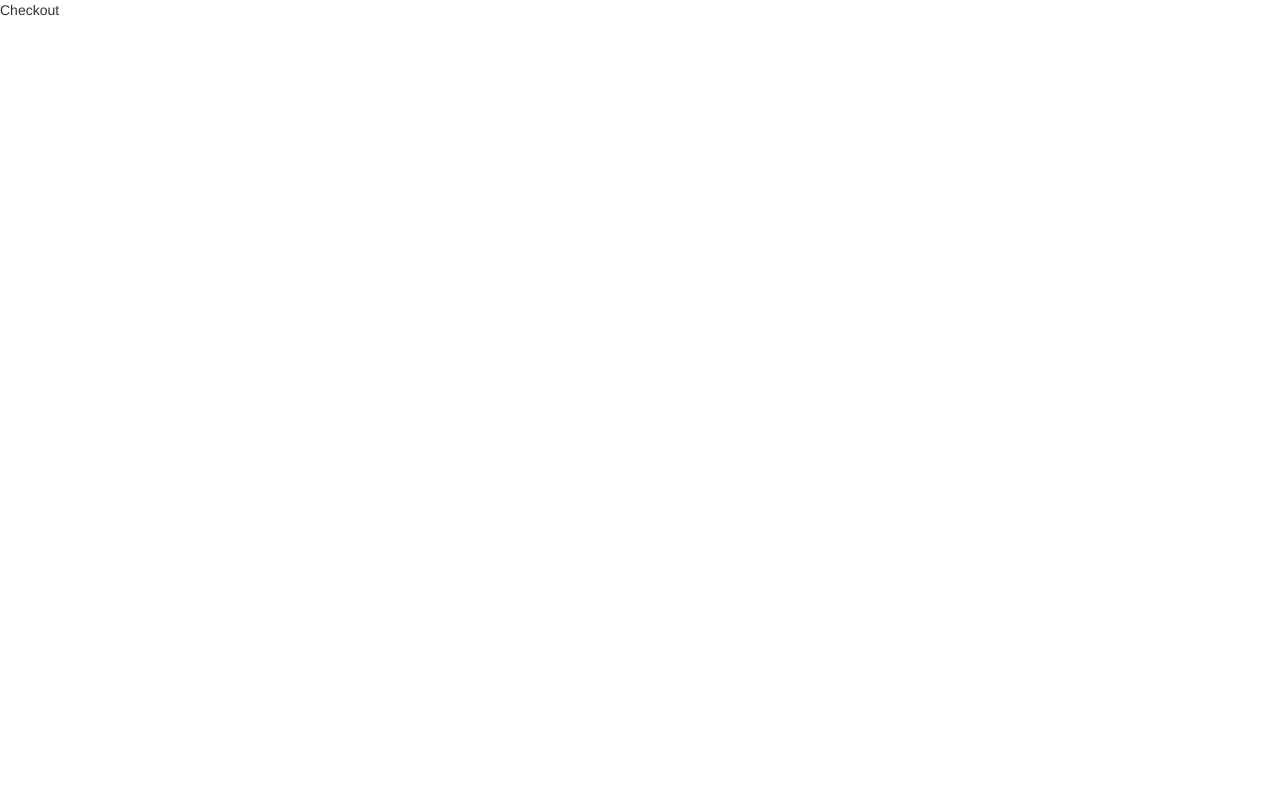
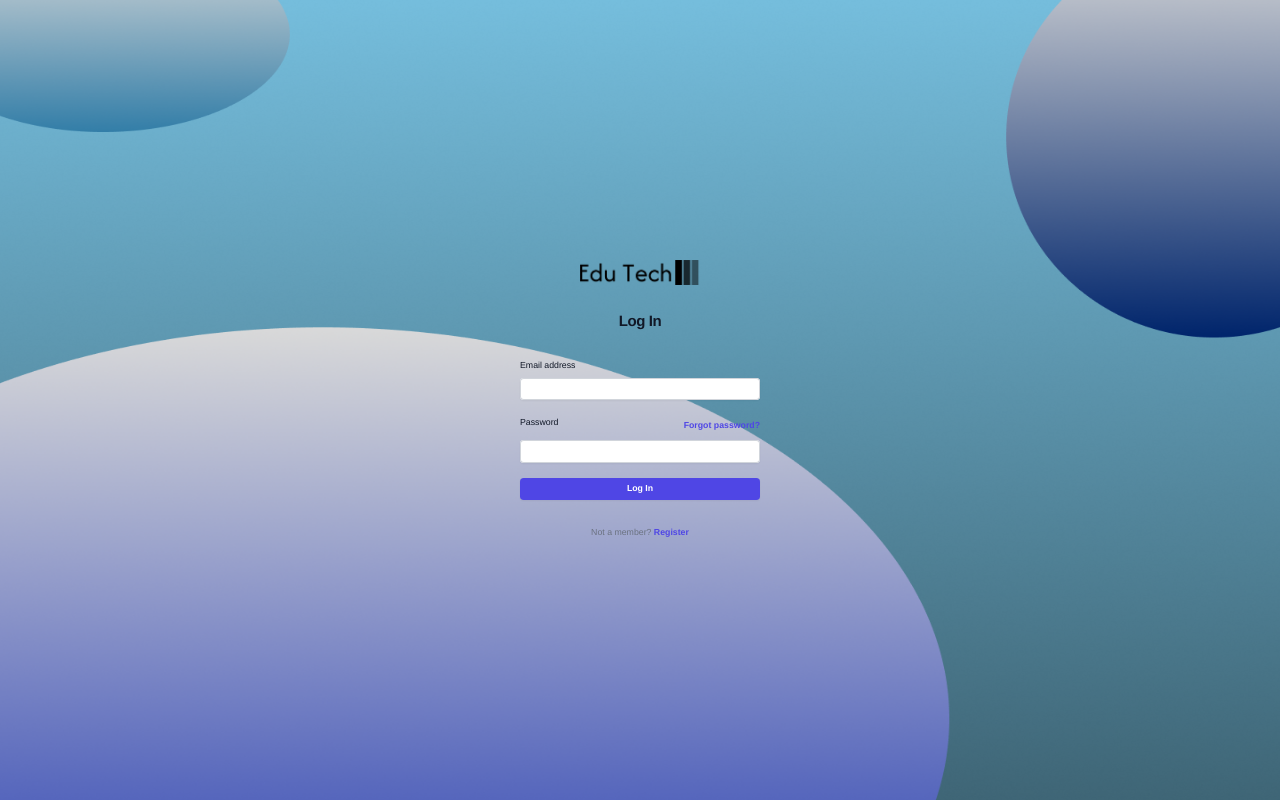
Before and after one commit to adviti1/EduTech, a React (Create React App) app in the folder edu-tech/: page / in a window 1280 px wide. Built offline with nearby package versions, Linux system fonts and the light colour scheme; the HTML template or start-up script is replaced by a standard one.

Commit message:
firebase database setup with toasts

```diff
--- a/edu-tech/package.json
+++ b/edu-tech/package.json
@@ -17,6 +17,7 @@
     "react": "^18.2.0",
     "react-dom": "^18.2.0",
     "react-scripts": "5.0.1",
+    "react-toastify": "^10.0.5",
     "web-vitals": "^2.1.4"
   },
   "scripts": {
--- a/edu-tech/src/App.js
+++ b/edu-tech/src/App.js
@@ -7,8 +7,8 @@ function App() {
   return (
     <div>
    {/* <Land/> */}
-   {/* <Form/> */}
-   <Button/>
+   <Form/>
+   {/* <Button/> */}
     </div>
   );
 }
--- a/edu-tech/src/Form.js
+++ b/edu-tech/src/Form.js
@@ -1,5 +1,8 @@
 import React, { useState } from 'react';
-import { auth } from './firebase';
+import { auth, db } from './firebase';
+import { setDoc, doc } from "firebase/firestore";
+import { ToastContainer, toast } from 'react-toastify';
+import 'react-toastify/dist/ReactToastify.css';
 import { createUserWithEmailAndPassword, signInWithEmailAndPassword, signOut } from 'firebase/auth';
 import logo from './assets/edu-tech-high-resolution-logo-black-transparent.png';
 import './Form.css';
@@ -15,8 +18,20 @@ export default function Form() {
     try {
       const userCredential = await createUserWithEmailAndPassword(auth, email, password);
       setUser(userCredential.user);
+      if (userCredential.user) {
+        await setDoc(doc(db, "Users", userCredential.user.uid), {
+          email: userCredential.user.email
+        });
+      }
+      console.log("User registered successfully");
+      toast.success("User Registered successfully", {
+        position: "top-center",
+      });
     } catch (error) {
       console.error("Error signing up: ", error.message);
+      toast.error(error.message, {
+        position: "bottom-center",
+      });
     }
   };
 
@@ -25,8 +40,15 @@ export default function Form() {
     try {
       const userCredential = await signInWithEmailAndPassword(auth, email, password);
       setUser(userCredential.user);
+      console.log("User signed in successfully");
+      toast.success("User signed in successfully", {
+        position: "top-center",
+      });
     } catch (error) {
       console.error("Error signing in: ", error.message);
+      toast.error(error.message, {
+        position: "bottom-center",
+      });
     }
   };
 
@@ -34,13 +56,21 @@ export default function Form() {
     try {
       await signOut(auth);
       setUser(null);
+      console.log("User signed out successfully");
+      toast.success("User signed out successfully", {
+        position: "top-center",
+      });
     } catch (error) {
-      console.error("Error signing out: ", error);
+      console.error("Error signing out: ", error.message);
+      toast.error(error.message, {
+        position: "bottom-center",
+      });
     }
   };
 
   return (
     <div className="back">
+      <ToastContainer />
       {user ? (
         <div className="flex min-h-full flex-1 flex-col justify-center px-6 py-12 lg:px-8">
           <div className="sm:mx-auto sm:w-full sm:max-w-sm">
--- a/edu-tech/src/firebase.js
+++ b/edu-tech/src/firebase.js
@@ -2,6 +2,7 @@
 import { initializeApp } from "firebase/app";
 import { getAnalytics } from "firebase/analytics";
 import {getAuth} from "firebase/auth";
+import {getFirestore} from "firebase/firestore";
 // TODO: Add SDKs for Firebase products that you want to use
 // https://firebase.google.com/docs/web/setup#available-libraries
 
@@ -23,4 +24,5 @@ const analytics = getAnalytics(app);
 
 const auth = getAuth(app);
 
+export const db = getFirestore(app);
 export { auth };
```
Also changed, not shown: 1 other file (tests, documents, lock files or other folders).
